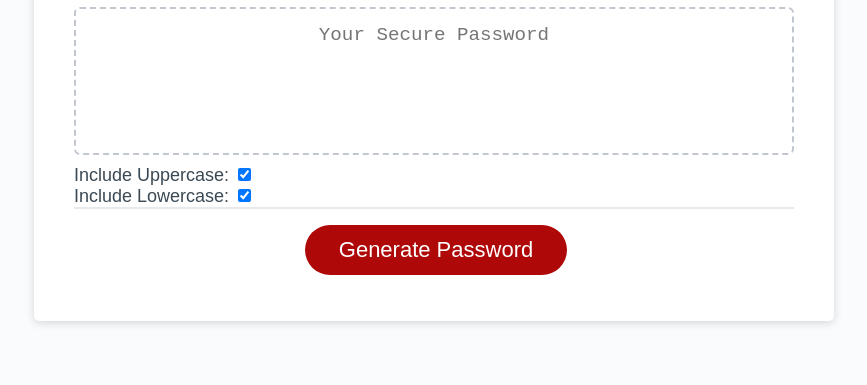
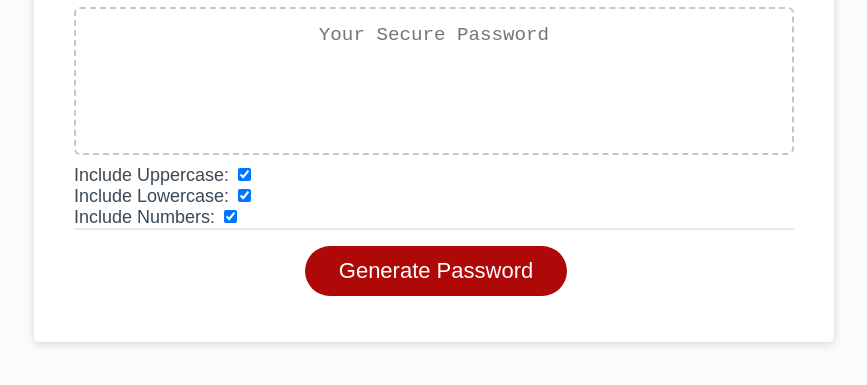
Before and after one commit to GraceEmah17/Password-Generator..-, a plain HTML site: page index.html in a window 1280 px wide. Shown: the part 259-644 px from the top of the page, without its empty margins (206-1073 px from the left). Drawn offline with Linux system fonts and the light colour scheme.

Commit message:
check numbers checkbox to include numbers in password generator

```diff
--- a/index.html
+++ b/index.html
@@ -35,6 +35,10 @@
         <label for="lowercase">Include Lowercase: </label>
         <input type="checkbox" id="lowerCasedCharacters" checked />
         <br />
+        <!--check numbers checkbox to include numbers in password generator-->
+        <label for="numbers">Include Numbers: </label>
+        <input type="checkbox" id="numericCharacters" checked />
+        <br />
 
         <div class="card-footer">
           <button id="generate" class="btn">Generate Password</button>
```
